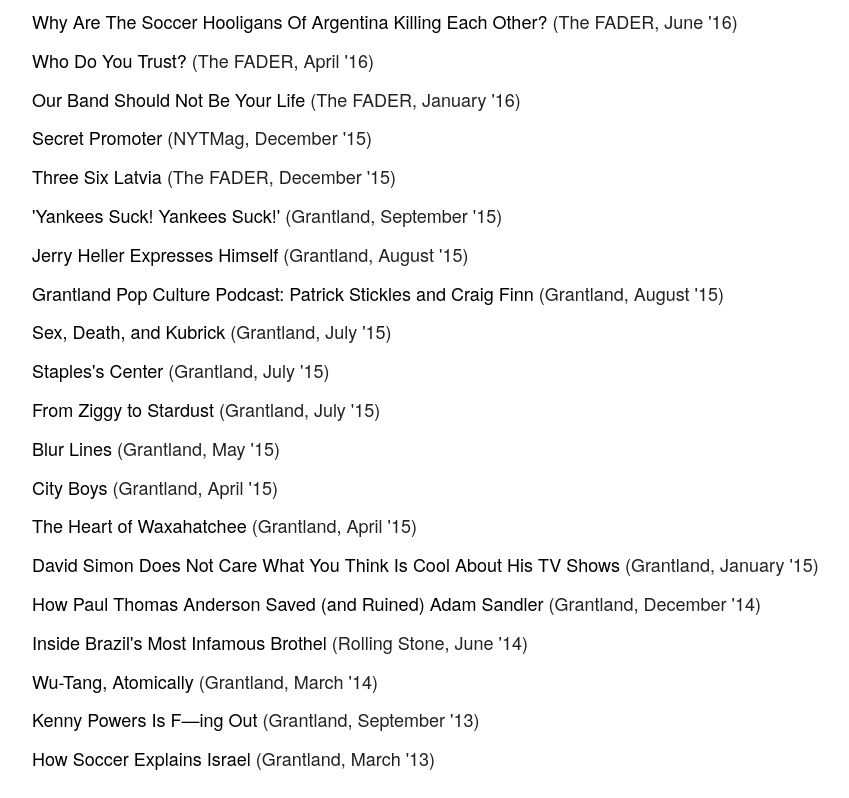
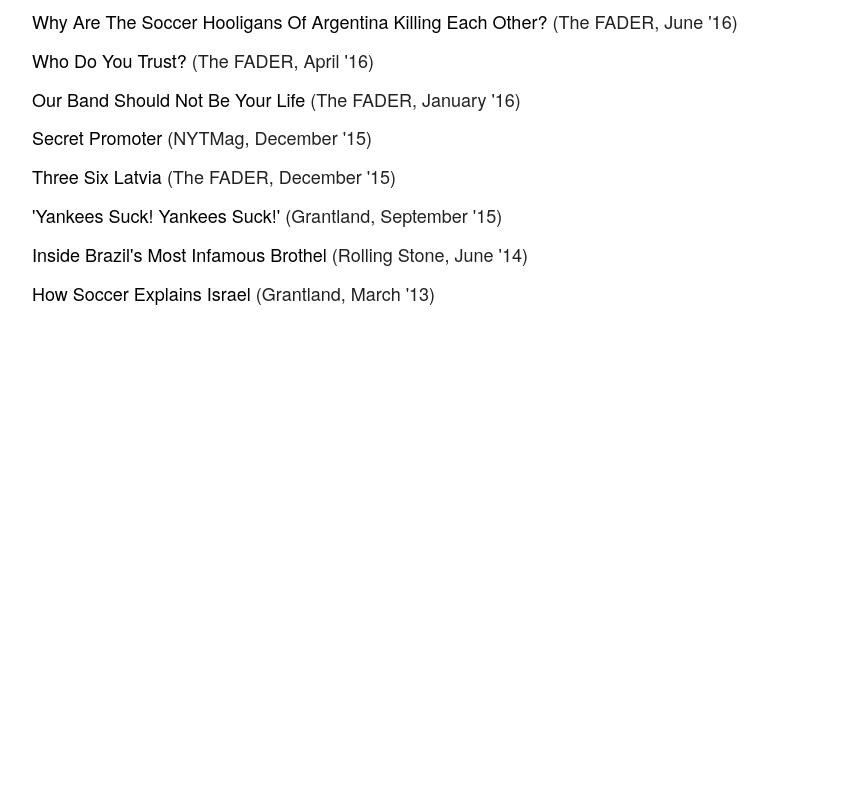
Before and after one commit to amosbarshad/amosbarshad.github.io, a plain HTML site: page work.html in a window 1280 px wide. Shown: the part 1034-1832 px from the top of the page, without its empty margins (128-977 px from the left). After the commit the page ends 1366 px from the top, so only its background shows below. Drawn offline with Linux system fonts and the light colour scheme.

Commit message:
trim list

```diff
--- a/work.html
+++ b/work.html
@@ -115,44 +115,8 @@
           <li>
             <p class="work"><a class="amos" href="http://grantland.com/features/yankees-suck-t-shirts-boston-red-sox/" target="_blank"> 'Yankees Suck! Yankees Suck!'</a> (Grantland, September '15)</p>
           </li>
-          <li>
-            <p class="work"><a class="amos" href="http://grantland.com/features/jerry-heller-nwa-straight-outta-compton/" target="_blank"> Jerry Heller Expresses Himself</a> (Grantland, August '15)</p>
-          </li>
-          <li>
-            <p class="work"><a class="amos" href="http://grantland.com/hollywood-prospectus/grantland-pop-culture-podcast-a-conversation-with-patrick-stickles-of-titus-andronicus-and-craig-finn-of-the-hold-steady/" target="_blank">Grantland Pop Culture Podcast: Patrick Stickles and Craig Finn</a> (Grantland, August '15)</p>
-          </li>
-          <li>
-            <p class="work"><a class="amos" href="http://grantland.com/hollywood-prospectus/sex-death-and-kubrick-how-eyes-wide-shut-changed-tom-cruises-career/" target="_blank">Sex, Death, and Kubrick</a> (Grantland, July '15)</p>
-          </li>
-          <li>
-            <p class="work"><a class="amos" href="http://grantland.com/hollywood-prospectus/stapless-center-getting-to-the-heart-of-things-with-the-summertime-06-rapper/" target="_blank">Staples's Center</a> (Grantland, July '15)</p>
-          </li>
-          <li>
-            <p class="work"><a class="amos" href="http://grantland.com/hollywood-prospectus/from-ziggy-to-stardust-how-james-ransone-shed-his-iconic-wire-character-and-broke-out/" target="_blank">From Ziggy to Stardust</a> (Grantland, July '15)</p>
-          </li>
-          <li>
-            <p class="work"><a class="amos" href="http://grantland.com/features/blur-the-magic-whip-reunion/" target="_blank">Blur Lines </a> (Grantland, May '15)</p>
-          </li>
-          <li>
-            <p class="work"><a class="amos" href="http://grantland.com/features/ad-rock-adam-horovitz-noah-baumbach-while-were-young/" target="_blank">City Boys </a> (Grantland, April '15)</p>
-          </li>
-          <li>
-            <p class="work"><a class="amos" href="http://grantland.com/features/waxahatchee-ivy-tripp-katie-crutchfield/" target="_blank">The Heart of Waxahatchee </a> (Grantland, April '15)</p>
-          </li>
-            <li>
-              <p class="work"><a class="amos" href="http://grantland.com/features/david-simon-show-me-a-hero-hbo-the-wire-treme/" target="_blank">David Simon Does Not Care What You Think Is Cool About His TV Shows </a> (Grantland, January '15)</p>
-            </li>
-          <li>
-              <p class="work"><a class="amos" href="http://grantland.com/hollywood-prospectus/punch-drunk-love-paul-thomas-anderson-adam-sandler/" target="_blank">How Paul Thomas Anderson Saved (and Ruined) Adam Sandler </a> (Grantland, December '14)</p>
-            </li>
             <li>
               <p class="work"><a class="amos" href="http://www.rollingstone.com/culture/news/the-world-cup-of-dirty-dreams-inside-brazils-most-infamous-brothel-20140626" target="_blank">Inside Brazil's Most Infamous Brothel </a> (Rolling Stone, June '14)</p>
-            </li>
-           <li>
-              <p class="work"><a class="amos" href="http://grantland.com/features/wu-tang-clan-20th-anniversary-reunion-rza-gza-ghostface/" target="_blank">Wu-Tang, Atomically</a> (Grantland, March '14)</p>
-            </li>
-            <li>
-              <p class="work"><a class="amos" href="http://grantland.com/features/on-set-kenny-powers-final-season-eastbound-down/" target="_blank">Kenny Powers Is F—ing Out</a> (Grantland, September '13)</p>
             </li>
             <li>
              <p class="work"><a class="amos" href="http://grantland.com/features/jerusalem-fc-beitar-signed-two-muslim-players-russia-february-stirred-national-controversy/" target="_blank">How Soccer Explains Israel</a> (Grantland, March '13)</p>
```
